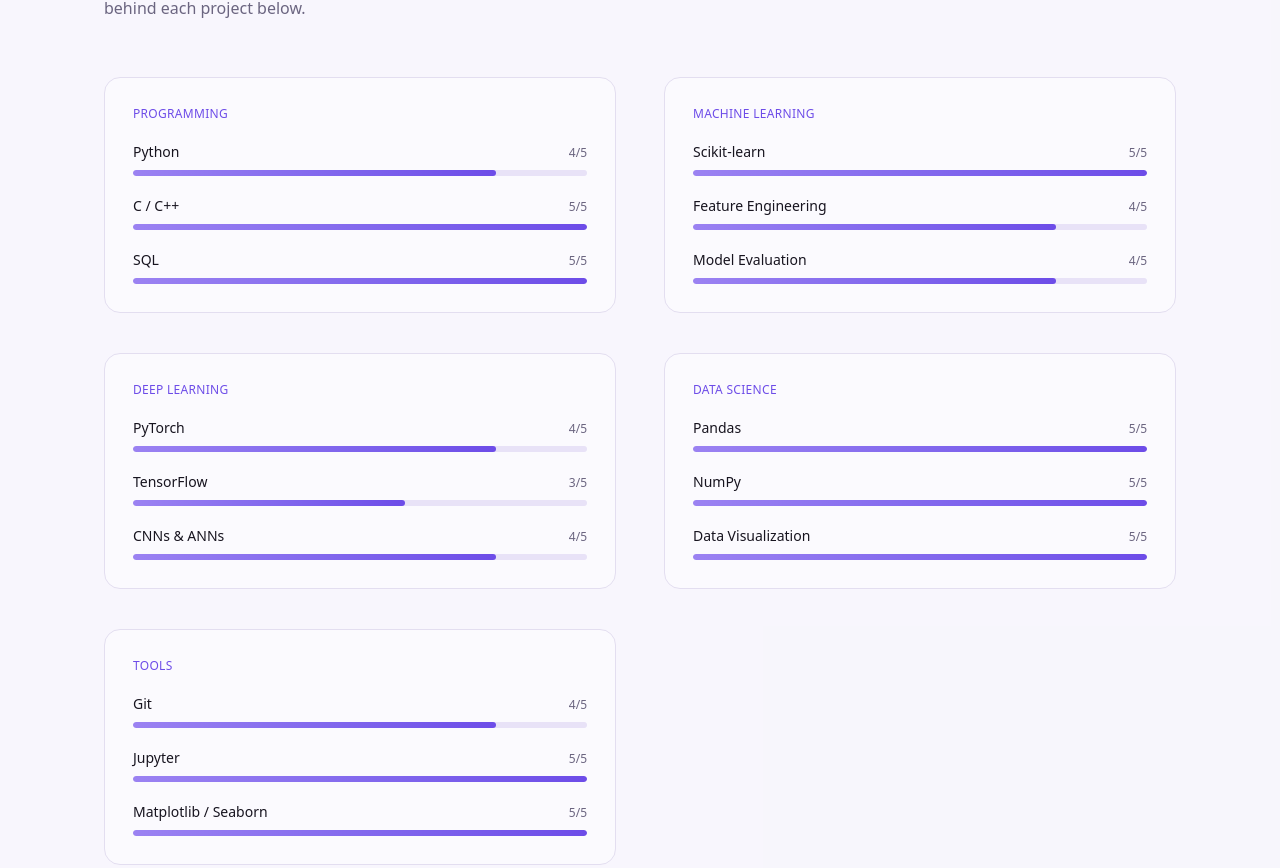
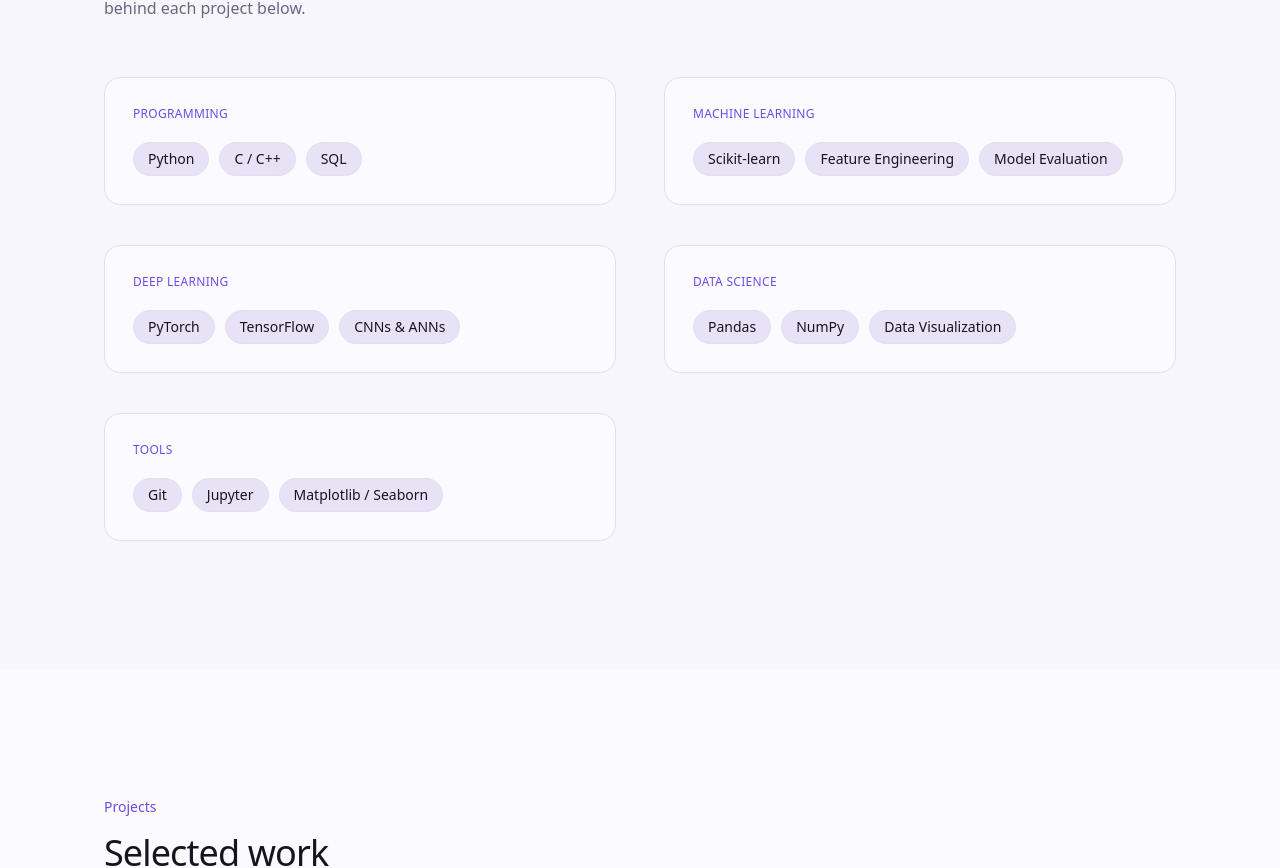
Before and after one commit to swagat017/Personal-Portfolio, a Next.js app: page / in a window 1280 px wide. Shown: the part 1915-2783 px from the top of the page. Built offline with nearby package versions, Linux system fonts and the light colour scheme.

Commit message:
Skills bar removed

```diff
--- a/src/components/sections/skills.tsx
+++ b/src/components/sections/skills.tsx
@@ -1,29 +1,15 @@
 "use client";
 
-import { motion } from "framer-motion";
 import { Container } from "@/components/ui/container";
 import { SectionHeading } from "@/components/ui/section-heading";
 import { Reveal } from "@/components/ui/reveal";
 import { skills } from "@/lib/data";
 
-function SkillBar({ name, level }: { name: string; level: number }) {
-  const pct = (level / 5) * 100;
+function SkillTag({ name }: { name: string }) {
   return (
-    <div>
-      <div className="flex items-baseline justify-between mb-2">
-        <span className="text-sm text-ink">{name}</span>
-        <span className="font-mono text-xs text-slate">{level}/5</span>
-      </div>
-      <div className="h-1.5 w-full rounded-full bg-surface-2 overflow-hidden">
-        <motion.div
-          initial={{ width: 0 }}
-          whileInView={{ width: `${pct}%` }}
-          viewport={{ once: true }}
-          transition={{ duration: 0.9, ease: [0.16, 1, 0.3, 1] }}
-          className="h-full rounded-full bg-gradient-to-r from-violet-soft to-violet"
-        />
-      </div>
-    </div>
+    <span className="inline-block rounded-full border border-border-soft bg-surface-2 px-3.5 py-1.5 text-sm text-ink transition-colors hover:border-violet hover:text-violet">
+      {name}
+    </span>
   );
 }
 
@@ -45,9 +31,9 @@
                 <p className="font-mono text-xs text-violet mb-5 uppercase tracking-wide">
                   {group.category}
                 </p>
-                <div className="space-y-5">
+                <div className="flex flex-wrap gap-2.5">
                   {group.skills.map((s) => (
-                    <SkillBar key={s.name} name={s.name} level={s.level} />
+                    <SkillTag key={s.name} name={s.name} />
                   ))}
                 </div>
               </div>
```
